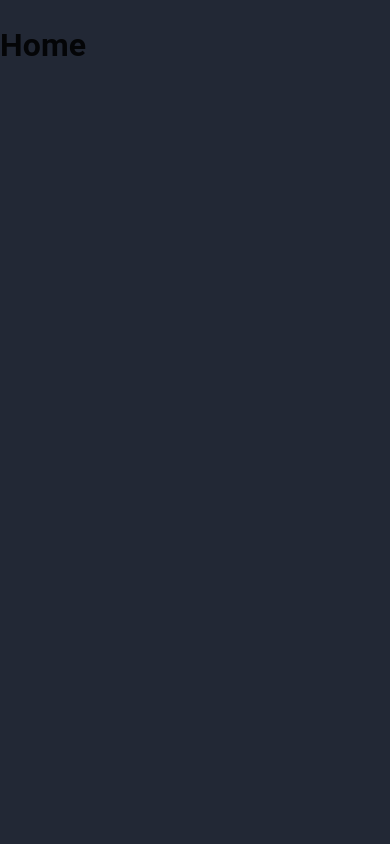
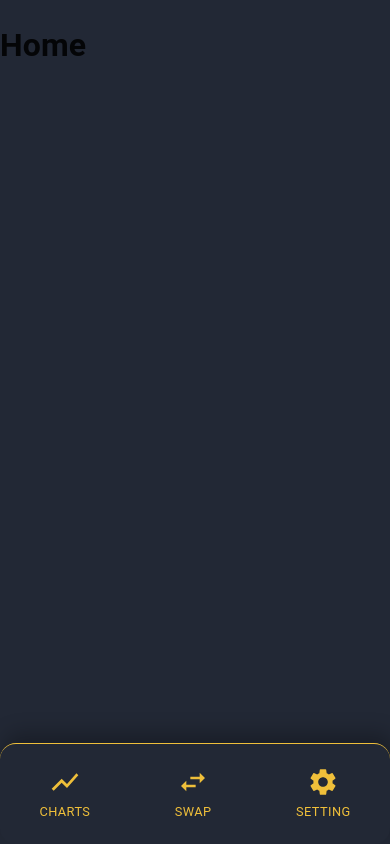
Before and after one commit to iam-annatar/Currency-Converter, a React (Vite) app: page / in a window 390 px wide. Built offline with nearby package versions, Linux system fonts and the light colour scheme.

Commit message:
feat: add bottomBar

```diff
--- /dev/null
+++ b/src/components/Bottombar.tsx
@@ -0,0 +1,38 @@
+import type { Theme } from "@mui/material";
+import { Box, useMediaQuery } from "@mui/material";
+
+import ChartsIcon from "../assets/icons/charts.svg?react";
+import SettingIcon from "../assets/icons/setting.svg?react";
+import SwapIcon from "../assets/icons/swap.svg?react";
+import NavIcons from "./NavIcons";
+
+const Bottombar = () => {
+  // make bottomBar only appear on mobile screen size
+  const matches = useMediaQuery((theme: Theme) => theme.breakpoints.down("md"));
+
+  if (!matches) return;
+
+  return (
+    <Box
+      sx={{
+        display: "flex",
+        justifyContent: "space-around",
+        position: "fixed",
+        bottom: 0,
+        left: 0,
+        right: 0,
+        zIndex: 1000,
+        borderTop: "1px solid #EFBF3A",
+        boxShadow: "4px -10px 20px rgba(0, 0, 0, 0.25)",
+        borderRadius: "1rem",
+        p: "1rem 0",
+      }}
+    >
+      <NavIcons icon={<ChartsIcon />} caption="Charts" />
+      <NavIcons icon={<SwapIcon />} caption="Swap" />
+      <NavIcons icon={<SettingIcon />} caption="Setting" />
+    </Box>
+  );
+};
+
+export default Bottombar;
--- a/src/components/Layout.tsx
+++ b/src/components/Layout.tsx
@@ -1,13 +1,18 @@
 import { Suspense } from "react";
 import { Outlet } from "react-router-dom";
 
+import Bottombar from "./Bottombar";
+
 const Layout = () => {
   return (
-    <main>
-      <Suspense fallback={<div>Loading...</div>}>
-        <Outlet />
-      </Suspense>
-    </main>
+    <>
+      <main>
+        <Suspense fallback={<div>Loading...</div>}>
+          <Outlet />
+        </Suspense>
+      </main>
+      <Bottombar />
+    </>
   );
 };
 
```
